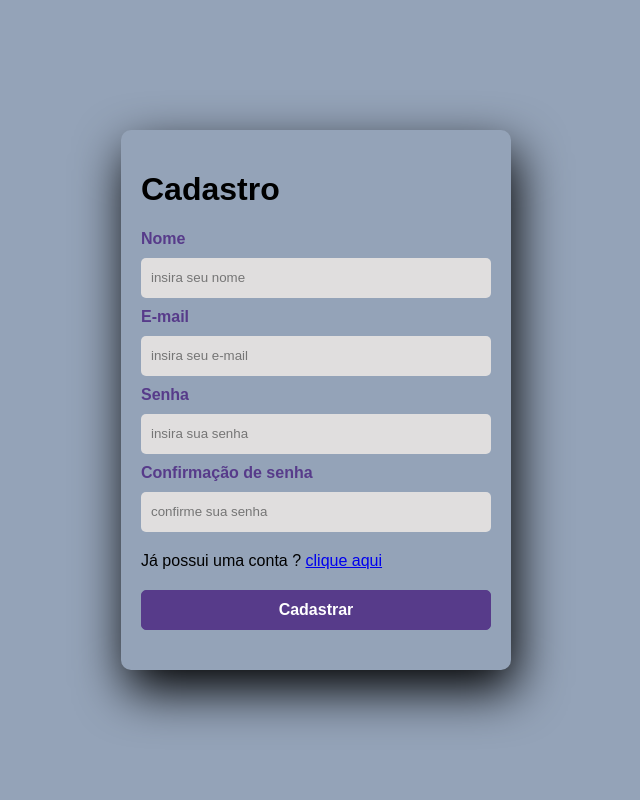
After one commit to Enzomf/p4, a PHP site: page /cadastro.php in a window 1280 px wide. The commit adds this page. Shown: the whole page, without its empty margins (324-964 px from the left). Run offline with PHP 8.4, Linux system fonts and the light colour scheme.

Commit message:
Remove unnecessary files and fix code structure

```diff
--- /dev/null
+++ b/cadastro.php
@@ -0,0 +1,47 @@
+<!DOCTYPE html>
+<html lang="en">
+
+<head>
+    <meta charset="UTF-8">
+    <meta name="viewport" content="width=device-width, initial-scale=1.0">
+    <link rel="stylesheet" type="text/css" href="/style.css" />
+
+    <title>Cadastro</title>
+</head>
+
+<body id="cadastro">
+    <main>
+        <div class="cadastro">
+            <h1>Cadastro</h1>
+            <form id="auth-form" method="post" action="/src/casos-de-uso/cadastro-usuario/index.php">
+                <div class="form-control">
+                    <label class="form-control__label">Nome</label>
+                    <input type="text" name="nome" id="nome" placeholder="insira seu nome" required />
+                </div>
+                <div class="form-control">
+                    <label class="form-control__label">E-mail </label>
+                    <input type="email" id="email" name="email" placeholder="insira seu e-mail" required />
+                </div>
+                <div class="form-control">
+                    <label class="form-control__label">Senha </label>
+                    <input type="password" name="senha" id="senha" placeholder="insira sua senha" required />
+                </div>
+                <div class="form-control">
+                    <label class="form-control__label">Confirmação de senha </label>
+                    <input type="password" name="confirmacaoSenha" id="confirmacaoSenha" placeholder="confirme sua senha" required />
+                </div>
+                <? if (isset($_GET['error'])) { ?>
+
+                    <div class="form-error">
+                        <? echo  $_GET['error'] ?>
+                    </div>
+                <? } ?>
+                <div class="form-actions">
+                    <div>Já possui uma conta ? <a href="index.php">clique aqui</a></div>
+                </div>
+                <button class="primary-btn" type="submit">Cadastrar</button>
+            </form>
+    </main>
+</body>
+
+</html>
--- a/src/entidades/index.php
+++ /dev/null
@@ -1,6 +0,0 @@
-<?php
-require 'Usuario.php';
-require 'Registro.php';
-
-
-?>
--- a/src/repositorios/index.php
+++ /dev/null
@@ -1,4 +0,0 @@
-<?php
-require_once 'UsuarioRepo.php';
-
-?>
--- a/style.css
+++ b/style.css
@@ -1,16 +1,93 @@
-.li_usuario {
-  display: flex;
-  flex-direction: column;
+:root {
+  --primary: #573b8a;
+  --background: #94a3b8;
 }
+
+
 body {
   margin: 0;
   padding: 0;
+  min-height: 100dvh;
+  font-family: "Jost", sans-serif;
+  background: #94a3b8;
   display: flex;
   justify-content: center;
   align-items: center;
-  min-height: 100vh;
-  font-family: "Jost", sans-serif;
-  background: #94a3b8;
+  box-sizing: border-box;
+}
+
+input {
+  height: 20px;
+  background: #e0dede;
+  padding: 10px;
+  border: none;
+  outline: none;
+  border-radius: 5px;
+}
+
+/* buttons */
+.primary-btn {
+  justify-content: center;
+  display: block;
+  color: #fff;
+  background: var(--primary);
+  font-size: 1em;
+  font-weight: bold;
+  outline: none;
+  padding: 10px 6px;
+  border: 1px solid var(--primary);
+  border-radius: 5px;
+  transition: 0.2s ease;
+  cursor: pointer;
+}
+
+.primary-btn:hover {
+  background: transparent;
+  color: var(--primary);
+}
+
+
+
+#login main,
+#cadastro main {
+  width: 350px;
+  height: 500px;
+  overflow: hidden;
+  border-radius: 10px;
+  box-shadow: 5px 20px 50px #000;
+  padding: 20px;
+}
+
+/* Formulário das páginas de autenticação */
+
+#auth-form {
+  display: flex;
+  flex-direction: column;
+  gap: 10px;
+}
+
+#form-title {
+  text-align: center;
+  color: var(--primary);
+}
+
+.form-control {
+  display: flex;
+  flex-direction: column;
+  gap: 10px;
+}
+
+.form-control__label {
+  color: var(--primary);
+  font-weight: bold;
+}
+
+.form-actions {
+  margin: 10px 0;
+}
+
+.form-error {
+  color: red;
 }
 
 img {
@@ -20,63 +97,12 @@ img {
   left: 2px;
   padding: 2rem;
 }
-.main {
-  width: 350px;
-  height: 500px;
-  overflow: hidden;
-  border-radius: 10px;
-  box-shadow: 5px 20px 50px #000;
-}
-#chk {
-  display: none;
-}
-.cadastro {
-  position: relative;
-  width: 100%;
-  height: 100%;
-}
-label {
-  color: #573b8a;
-  font-size: 2.3em;
-  justify-content: center;
-  display: flex;
-  margin: 60px;
-  font-weight: bold;
-  cursor: pointer;
-  transition: 0.5s ease-in-out;
-}
-input {
-  width: 60%;
-  height: 20px;
-  background: #e0dede;
-  justify-content: center;
-  display: flex;
-  margin: 20px auto;
-  padding: 10px;
-  border: none;
-  outline: none;
-  border-radius: 5px;
-}
-button {
-  width: 60%;
-  height: 40px;
-  margin: 10px auto;
-  justify-content: center;
-  display: block;
-  color: #fff;
-  background: #573b8a;
-  font-size: 1em;
-  font-weight: bold;
-  margin-top: 20px;
-  outline: none;
-  border: none;
-  border-radius: 5px;
-  transition: 0.2s ease-in;
-  cursor: pointer;
-}
-button:hover {
-  background: #6d44b8;
-}
+
+
+
+
+
+
 .login {
   height: 600px;
   background: #eee;
@@ -84,18 +110,21 @@ button:hover {
   transform: translateY(-180px);
   transition: 0.8s ease-in-out;
 }
+
 .login label {
   color: #573b8a;
   transform: scale(0.8);
 }
 
-#chk:checked ~ .login {
+#chk:checked~.login {
   transform: translateY(-560px);
 }
-#chk:checked ~ .login label {
+
+#chk:checked~.login label {
   transform: scale(1);
 }
-#chk:checked ~ .signup label {
+
+#chk:checked~.signup label {
   transform: scale(0.6);
 }
 
@@ -106,6 +135,7 @@ button:hover {
   font-weight: 900;
   font-size: 26px;
 }
+
 .container {
   margin: auto;
   height: 500px;
@@ -114,14 +144,17 @@ button:hover {
   border-radius: 20px;
   box-shadow: 5px 20px 50px #000;
 }
+
 h3 {
   color: #573b8a;
   font-weight: 900;
   font-size: 26px;
 }
+
 .lista {
   list-style-type: none;
 }
+
 .usuarios {
   display: flex;
   justify-content: space-between;
@@ -129,12 +162,14 @@ h3 {
   padding: 1rem;
   font-size: 18px;
 }
+
 .X {
   cursor: pointer;
   width: 80px;
   height: 25px;
   margin-top: 4.5rem;
 }
+
 .X:hover {
   background-color: #fff;
   color: #6d44b8;
```
Also changed, not shown: index.html (deleted, +0 -65 lines), index.php (added, +34 -0 lines), src/casos-de-uso/cadastro-usuario/cadastro-usuario.caso-de-uso.php (+11 -16 lines), src/casos-de-uso/cadastro-usuario/cadastro-usuario.controller.php (+9 -10 lines), src/casos-de-uso/cadastro-usuario/index.php (+5 -7 lines), src/entidades/Registro.php (+1 -7 lines), src/entidades/Usuario.php (+12 -18 lines), src/repositorios/UsuarioRepo.php (+3 -18 lines), src/servicos/DB.php (+47 -17 lines), src/servicos/Hash.php (+0 -7 lines).
